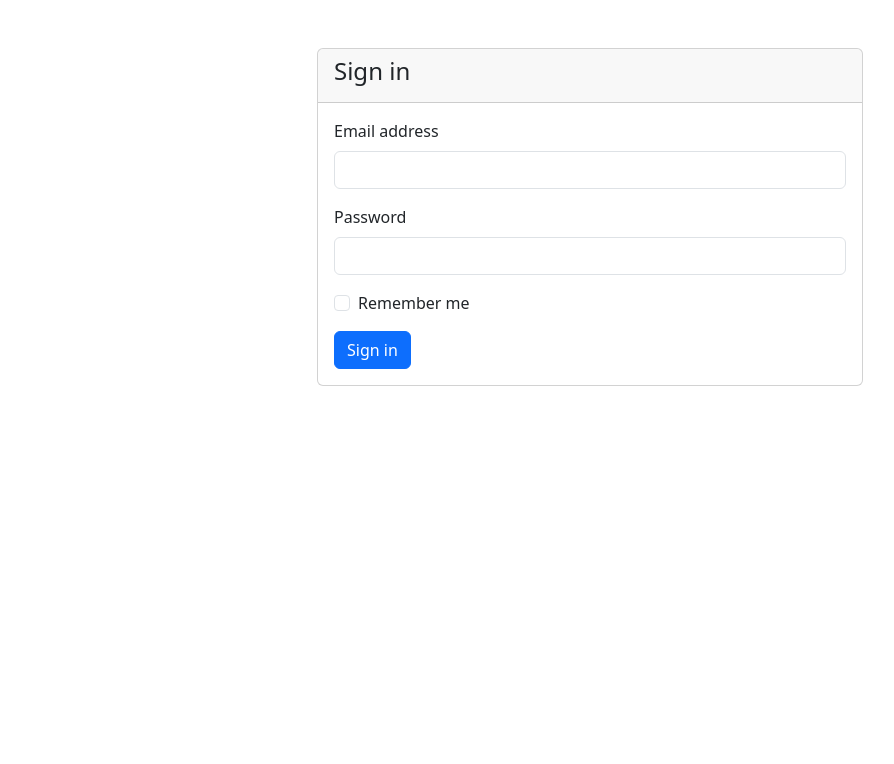
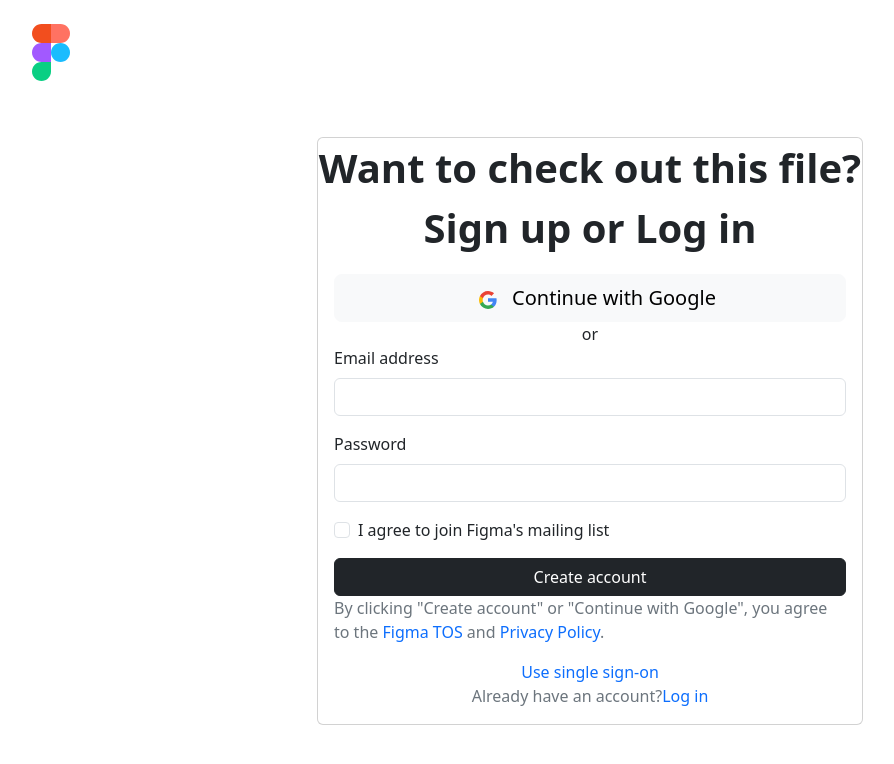
Before and after one commit to Rauukr/Registration-From, a plain HTML site: page index.html in a window 1280 px wide. Shown: the whole page, without its empty margins (50-944 px from the left). Drawn offline with nearby package versions, Linux system fonts and the light colour scheme.

Commit message:
first commit

```diff
--- a/index.html
+++ b/index.html
@@ -4,18 +4,34 @@
     <meta charset="utf-8">
     <meta name="viewport" content="width=device-width, initial-scale=1">
     <title>Bootstrap demo</title>
+    <link href="https://fonts.googleapis.com/css?family=Roboto" rel="stylesheet">
     <link href="https://cdn.jsdelivr.net/npm/bootstrap@5.3.2/dist/css/bootstrap.min.css" rel="stylesheet" integrity="sha384-T3c6CoIi6uLrA9TneNEoa7RxnatzjcDSCmG1MXxSR1GAsXEV/Dwwykc2MPK8M2HN" crossorigin="anonymous">
   </head>
   <body>
-    <div class="container mt-5">
+    <div class="container mt-3">
+      <nav class="navbar navbar-light ml-1 mt-3 mb-5">
+        <span width="32px" class=" svg--autoscale--bb7pC " style="width: 32px;"><svg class="svg" xmlns="http://www.w3.org/2000/svg" width="38" height="57" viewBox="0 0 38 57"><path fill="#1abcfe" fill-opacity="1" fill-rule="nonzero" stroke="none" d="M19 28.5c0-5.247 4.253-9.5 9.5-9.5 5.247 0 9.5 4.253 9.5 9.5 0 5.247-4.253 9.5-9.5 9.5-5.247 0-9.5-4.253-9.5-9.5z"></path><path fill="#0acf83" fill-opacity="1" fill-rule="nonzero" stroke="none" d="M0 47.5C0 42.253 4.253 38 9.5 38H19v9.5c0 5.247-4.253 9.5-9.5 9.5C4.253 57 0 52.747 0 47.5z"></path><path fill="#ff7262" fill-opacity="1" fill-rule="nonzero" stroke="none" d="M19 0v19h9.5c5.247 0 9.5-4.253 9.5-9.5C38 4.253 33.747 0 28.5 0H19z"></path><path fill="#f24e1e" fill-opacity="1" fill-rule="nonzero" stroke="none" d="M0 9.5C0 14.747 4.253 19 9.5 19H19V0H9.5C4.253 0 0 4.253 0 9.5z"></path><path fill="#a259ff" fill-opacity="1" fill-rule="nonzero" stroke="none" d="M0 28.5C0 33.747 4.253 38 9.5 38H19V19H9.5C4.253 19 0 23.253 0 28.5z"></path></svg>
+        </span>
+      </nav>
       <div class="row justify-content-center">
         <div class="col-md-6">
           <div class="card">
-            <div class="card-header">
-              <h4 class="card-title">Sign in</h4>
-            </div>
+            <!-- <div class="card-header">
+              <h4 class="card-title">Want to check out this file? Sign up or Log in</h4>
+            </div> -->
+            <div class="auth_form--header--j71jN text-dark fs-1 fw-bold text-xl text-center">Want to check out this file? Sign up or Log in</div>
             <div class="card-body">
               <form id="signin-form">
+                <div d-flex flex-column>
+                <button type="submit" class="btn btn-light btn-lg btn-block  w-100" >
+                  <div class="landing_form--googleButtonInner--AsRMV d-flex flex-row justify-content-center align-item-center"><span class=" landing_form--googleIcon--9QGPz svg--autoscale--bb7pC" width="18px" height="18px" style="height: 18px; width: 48px;"><svg class="svg" xmlns="http://www.w3.org/2000/svg" width="18" height="18" viewBox="0 0 18 18"><path fill="#4285f4" fill-opacity="1" fill-rule="evenodd" stroke="none" d="M17.64 9.2c0-.637-.057-1.251-.164-1.84H9v3.481h4.844c-.209 1.125-.843 2.078-1.796 2.717v2.258h2.908c1.702-1.567 2.684-3.874 2.684-6.615z"></path>
+                    <path fill="#34a853" fill-opacity="1" fill-rule="evenodd" stroke="none" d="M9.003 18c2.43 0 4.467-.806 5.956-2.18l-2.909-2.26c-.806.54-1.836.86-3.047.86-2.344 0-4.328-1.584-5.036-3.711H.96v2.332C2.44 15.983 5.485 18 9.003 18z"></path><path fill="#fbbc05" fill-opacity="1" fill-rule="evenodd" stroke="none" d="M3.964 10.712c-.18-.54-.282-1.117-.282-1.71 0-.593.102-1.17.282-1.71V4.96H.957C.347 6.175 0 7.55 0 9.002c0 1.452.348 2.827.957 4.042l3.007-2.332z"></path><path fill="#ea4335" fill-opacity="1" fill-rule="evenodd" stroke="none" d="M9.003 3.58c1.321 0 2.508.454 3.44 1.345l2.582-2.58C13.464.891 11.428 0 9.002 0 5.485 0 2.44 2.017.96 4.958L3.967 7.29c.708-2.127 2.692-3.71 5.036-3.71z"></path></svg></span>
+                    <div class="landing_form--googleText--AqjKH  margin-left: ($spacer * .25) !important;">Continue with Google</div></div>
+                </button> </br>
+                <div class="d-flex flex-row justify-content-center align-item-center h-50 w-100"  >
+                  <span class="sign_in_and_up--orBlock--BD8ed">or</span>
+                  </div>
+                  </div>
                 <div class="mb-3">
                   <label for="email" class="form-label">Email address</label>
                   <input type="email" class="form-control" id="email" name="email" required>
@@ -26,15 +42,20 @@
                 </div>
                 <div class="mb-3 form-check">
                   <input type="checkbox" class="form-check-input" id="remember-me">
-                  <label class="form-check-label" for="remember-me">Remember me</label>
+                  <label class="form-check-label" for="remember-me">I agree to join Figma's mailing list</label>
                 </div>
-                <button type="submit" class="btn btn-primary">Sign in</button>
+                <button type="submit" class="btn btn-dark w-100">Create account</button>
+                <div class="sign_in_and_up--termsWrapper--hqtWw auth_view--footerText--Sw8Jj"><span class=" text-decoration-none sign_in_and_up--termsFlattened--wKqX8 auth_view--footerText--Sw8Jj text-secondary fs-6">By clicking "Create account" or "Continue with Google", you agree to the <a target="_blank" rel="noopener" class="sign_in_and_up--termsLink--FmLXT text-decoration-none" tabindex="-1" href="/summary-of-policy">Figma TOS</a> and <a target="_blank" rel="noopener" class="sign_in_and_up--termsLink--FmLXT text-decoration-none" tabindex="-1" href="/privacy">Privacy Policy</a>.</span>
+                  <div style="height: 16px;"></div></div>
+                  <div class="sign_in_and_up--footerButtonRow--PsFAF auth_view--footerButtonRow--eayM0"><a class=" basic_form--inlineLink--aRePo blue_link--blueLink--4ER8T sign_in_and_up--signInWithSaml--ovgxV form_inputs--link--N2twV d-flex justify-content-center text-decoration-none" rel="noopener">Use single sign-on</a></div>
+                  <div class="sign_in_and_up--switchFormText--c6YBI auth_view--footerText--Sw8Jj text-secondary d-flex justify-content-center ">Already have an account?<a tabindex="-1" class=" sign_in_and_up--switchFormLink--A3Rui form_inputs--link--N2twV text-decoration-none">Log in</a></div>
               </form>
             </div>
           </div>
         </div>
       </div>
     </div>
+
     <script src="https://cdn.jsdelivr.net/npm/bootstrap@5.3.2/dist/js/bootstrap.bundle.min.js" integrity="sha384-C6RzsynM9kWDrMNeT87bh95OGNyZPhcTNXj1NW7RuBCsyN/o0jlpcV8Qyq46cDfL" crossorigin="anonymous"></script>
   </body>
 </html>
--- a/style.css
+++ b/style.css
@@ -1,6 +1,7 @@
 html,
 body {
   height: 100%;
+  font-family: sans-serif;
 }
 
 .form-signin {
```
